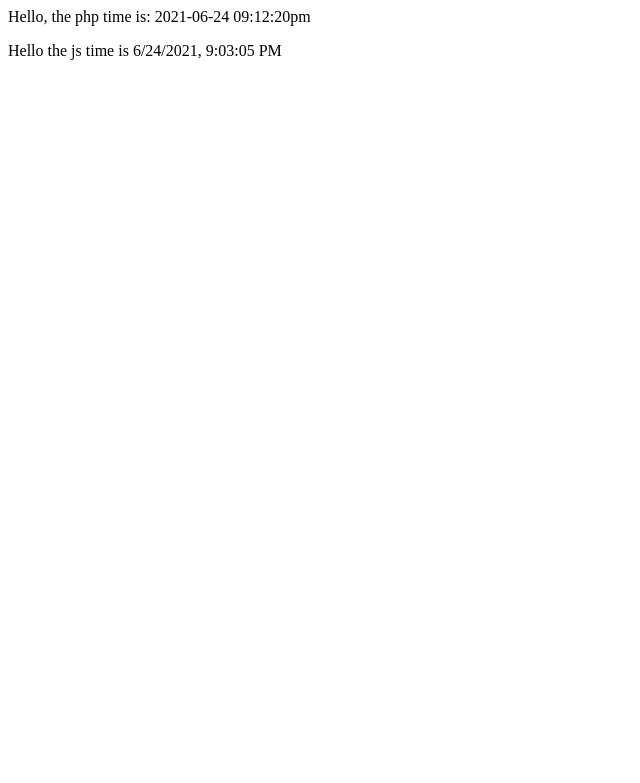
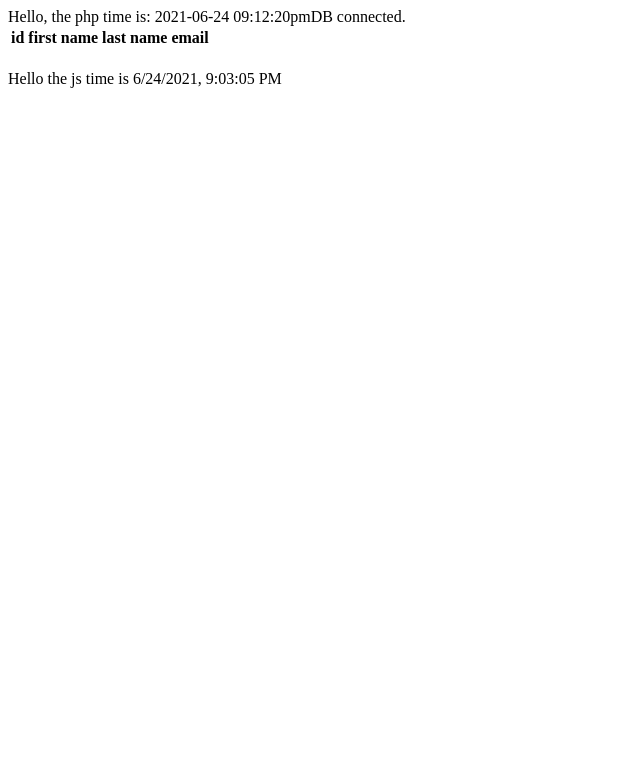
Before and after one commit to milesmajefski/php-play, a PHP site: page / in a window 1280 px wide. Shown: the top 783 px of the page, without its empty margins (0-640 px from the left). Run offline with PHP 8.4, Linux system fonts and the light colour scheme; tables that the repository leaves empty or names only in its code hold one stand-in row (values such as "Sample post"); data that the repository does not hold is empty.

Commit message:
added db display

```diff
--- a/index.php
+++ b/index.php
@@ -1,18 +1,43 @@
-
-
 <html>
 
 <head>
-<?php
+    <?php
 
-$now = date("Y-m-d h:i:sa");
-echo "Hello, the php time is: $now";
-// echo phpinfo();
-?>
+    $now = date("Y-m-d h:i:sa");
+    echo "Hello, the php time is: $now";
+
+    try {
+        $conn = new PDO("mysql://jomlra4mx6o34szs:c3rbhwu3evlxstlr@klbcedmmqp7w17ik.cbetxkdyhwsb.us-east-1.rds.amazonaws.com:3306/km6p8bs78qpiul1k");
+        $conn->setAttribute(PDO::ATTR_ERRMODE, PDO::ERRMODE_EXCEPTION);
+        echo "DB connected.";
+    } catch (PDOException $e) {
+        echo "DB connection failed: " . $e->getMessage();
+    }
+
+    $sql = " select id, firstname, lastname, email from Users";
+
+    // echo phpinfo();
+    ?>
 
 </head>
 
 <body>
+    <table>
+        <tr>
+            <th>id</th>
+            <th>first name</th>
+            <th>last name</th>
+            <th>email</th>
+        </tr>
+        <?php foreach ($conn->query($sql) as $row) { ?>
+            <tr>
+                <td><?php $row["id"] ?></td>
+                <td><?php $row["firstname"] ?></td>
+                <td><?php $row["username"] ?></td>
+                <td><?php $row["email"] ?></td>
+            </tr>
+        <?php } ?>
+    </table>
     <p>Hello the js time is <span id=time></span></p>
     <script src="index.js"></script>
 </body>
```
